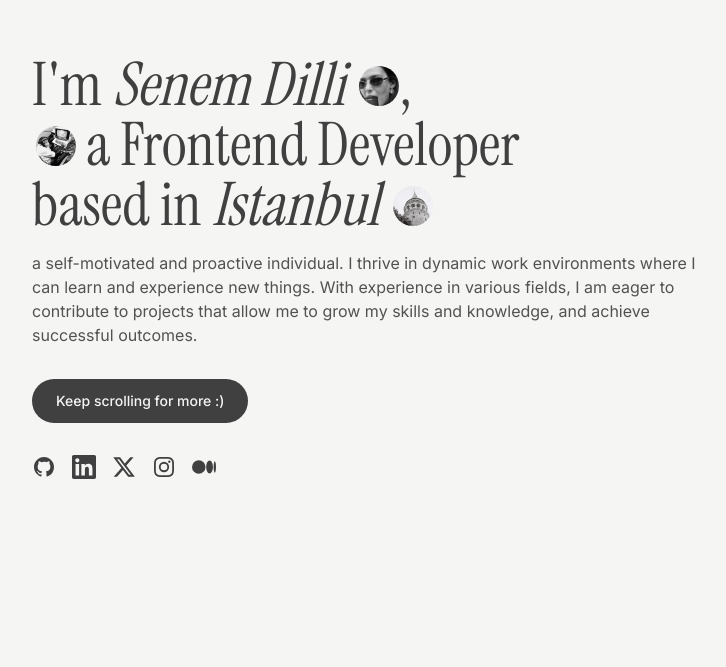
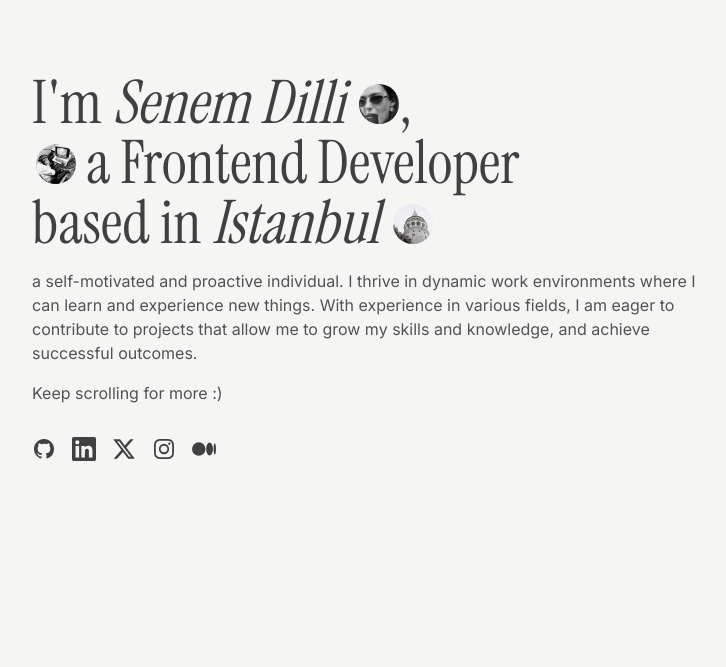
Before and after one commit to senemdilli/mywebsite, a Next.js app: page / in a window 1280 px wide. Shown: the part 133-800 px from the top of the page, without its empty margins (272-998 px from the left). Built offline with nearby package versions, Linux system fonts and the light colour scheme.

Commit message:
A small change in homepage

```diff
--- a/src/app/page.tsx
+++ b/src/app/page.tsx
@@ -29,6 +29,7 @@ export default function Home() {
             <p className="text-md text-neutral-600 dark:text-neutral-700 max-w-2xl">
             a self-motivated and proactive individual. I thrive in dynamic work environments where I can learn and experience new things. With experience in various fields, I am eager to contribute to projects that allow me to grow my skills and knowledge, and achieve successful outcomes.
             </p>
+            <p className="text-md text-neutral-600">Keep scrolling for more :)</p>
           </motion.div>
 
           <motion.div
@@ -36,12 +37,6 @@ export default function Home() {
             animate={{ opacity: 1 }}
             transition={{ delay: 0.3 }}
           >
-            <Link
-              href="#navigation"
-              className="inline-block px-6 py-3 text-sm font-medium text-neutral-100 bg-neutral-700 rounded-full transition-colors"
-            >
-              Keep scrolling for more :)
-            </Link>
           </motion.div>
 
           {/* Social Links */}
```
